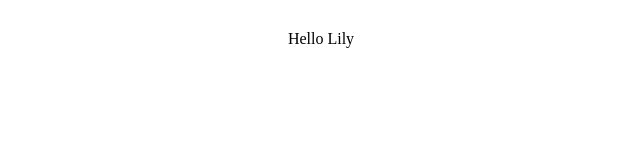
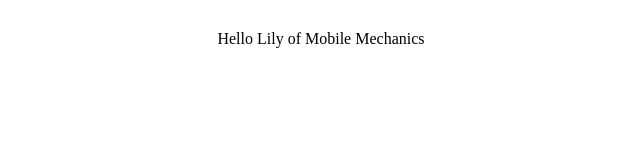
Before and after one commit to LilianMathu/react-context, a React (Create React App) app: page / in a window 1280 px wide. Shown: the top 160 px of the page, without its empty margins (319-959 px from the left). Built offline with nearby package versions, Linux system fonts and the light colour scheme.

Commit message:
native context api nesting

```diff
--- a/src/Components/ComponentU.js
+++ b/src/Components/ComponentU.js
@@ -1,13 +1,26 @@
 import React from "react";
 import { UserConsumer } from "../context/UserContext";
+import { ChannelConsumer } from "../context/ChannelContext";
 
 const ComponentU = () => {
   return (
-    <UserConsumer>
-      {(username) => {
-        return <div>Hello {username}</div>;
-      }}
-    </UserConsumer>
+    <div>
+      <UserConsumer>
+        {(username) => {
+          return (
+            <ChannelConsumer>
+              {(channel) => {
+                return (
+                  <div>
+                    Hello {username} of {channel}
+                  </div>
+                );
+              }}
+            </ChannelConsumer>
+          );
+        }}
+      </UserConsumer>
+    </div>
   );
 };
 
--- /dev/null
+++ b/src/context/ChannelContext.js
@@ -0,0 +1,9 @@
+import { createContext } from "react";
+
+const ChannelContext = createContext();
+
+const ChannelProvider = ChannelContext.Provider;
+
+const ChannelConsumer = ChannelContext.Consumer;
+
+export { ChannelProvider, ChannelConsumer };
--- a/src/context/UserContext.js
+++ b/src/context/UserContext.js
@@ -1,6 +1,7 @@
 import { createContext } from "react";
 
 export const UserContext = createContext();
+
 
 const UserProvider = UserContext.Provider;
 const UserConsumer = UserContext.Consumer;
--- a/src/index.js
+++ b/src/index.js
@@ -3,12 +3,15 @@
 import "./index.css";
 import App from "./App";
 import { UserProvider } from "./context/UserContext";
+import { ChannelProvider } from "./context/ChannelContext";
 
 const root = ReactDOM.createRoot(document.getElementById("root"));
 root.render(
   <React.StrictMode>
     <UserProvider value="Lily">
-      <App />
+      <ChannelProvider value="Mobile Mechanics">
+        <App />
+      </ChannelProvider>
     </UserProvider>
   </React.StrictMode>
 );
```
